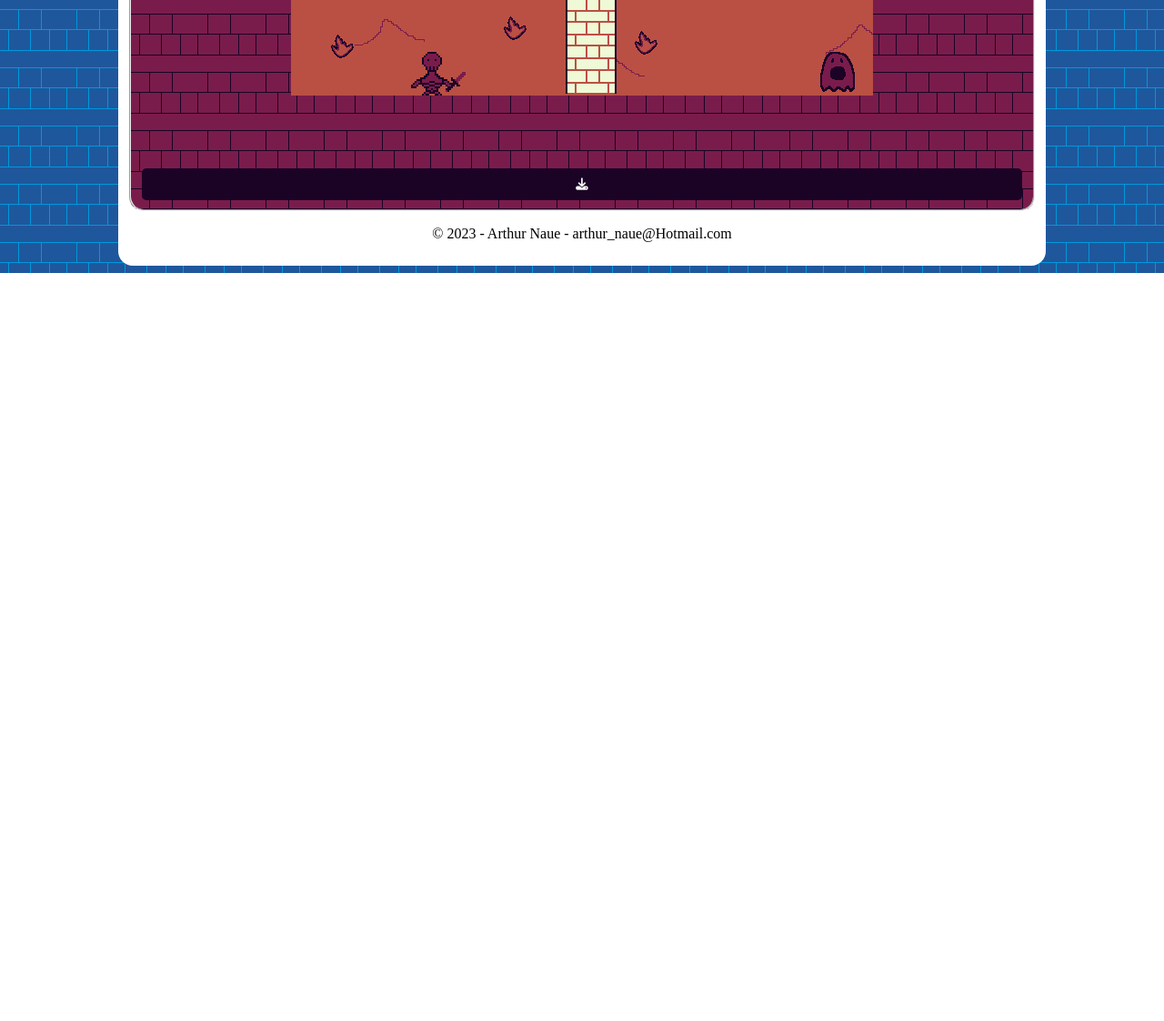
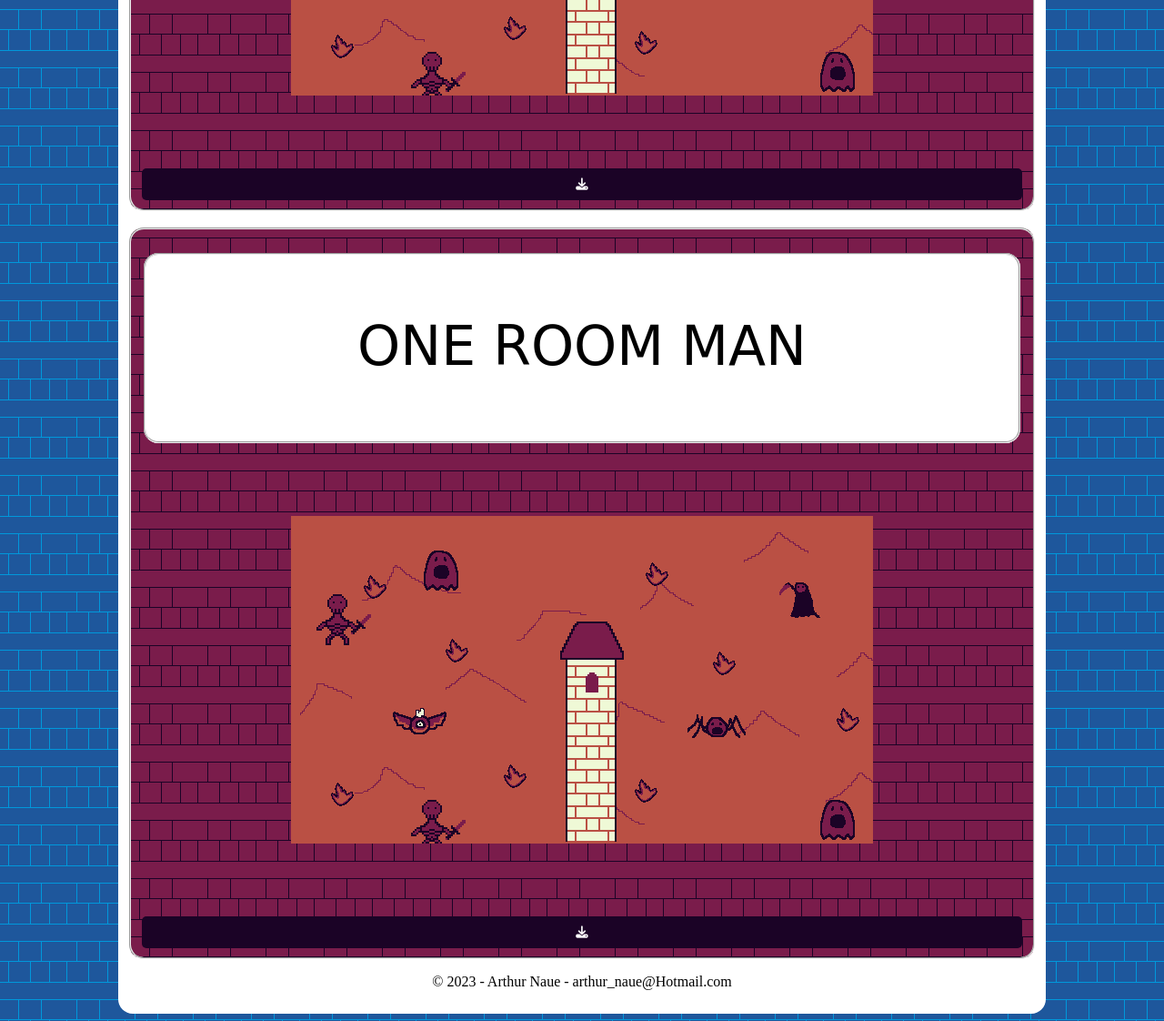
Before and after one commit to ArthurNaue/Site, a plain HTML site: page games.html in a window 1280 px wide. Shown: the part 4031-5153 px from the top of the page at 91% size. Before the commit the page ends 4331 px from the top, so only its background shows below. Drawn offline with Linux system fonts and the light colour scheme.

Commit message:
adicionei o one room man

```diff
--- a/games.html
+++ b/games.html
@@ -118,7 +118,7 @@
           <img
             class="splashimage"
             src="Images/HELL-DEFENDER_SPLASHIMAGE.png"
-            alt="GHOST"
+            alt="HELL DEFENDER"
           />
           <div>
             <a
@@ -132,6 +132,33 @@
             </a>
           </div>
         </fieldset>
+        <br />
+        <fieldset
+        class="jogo"
+        style="
+          background-image: url(Images/HELL-DEFENDER_BACKGROUND-export.png);
+        "
+      >
+        <fieldset class="fieldset_titulo">
+          <p class="titulo">ONE ROOM MAN</p>
+        </fieldset>
+        <img
+          class="splashimage"
+          src="Images/HELL-DEFENDER_SPLASHIMAGE.png"
+          alt="ONE ROOM MAN"
+        />
+        <div>
+          <a
+            href="Files/HELL-DEFENDER.zip"
+            download="HELL-DEFENDER.zip"
+            class="download"
+          >
+            <button style="background-color: #1b0326" class="download_button">
+              <i class="fa-solid fa-download"></i>
+            </button>
+          </a>
+        </div>
+      </fieldset>
       </div>
     </body>
     <footer>
```
